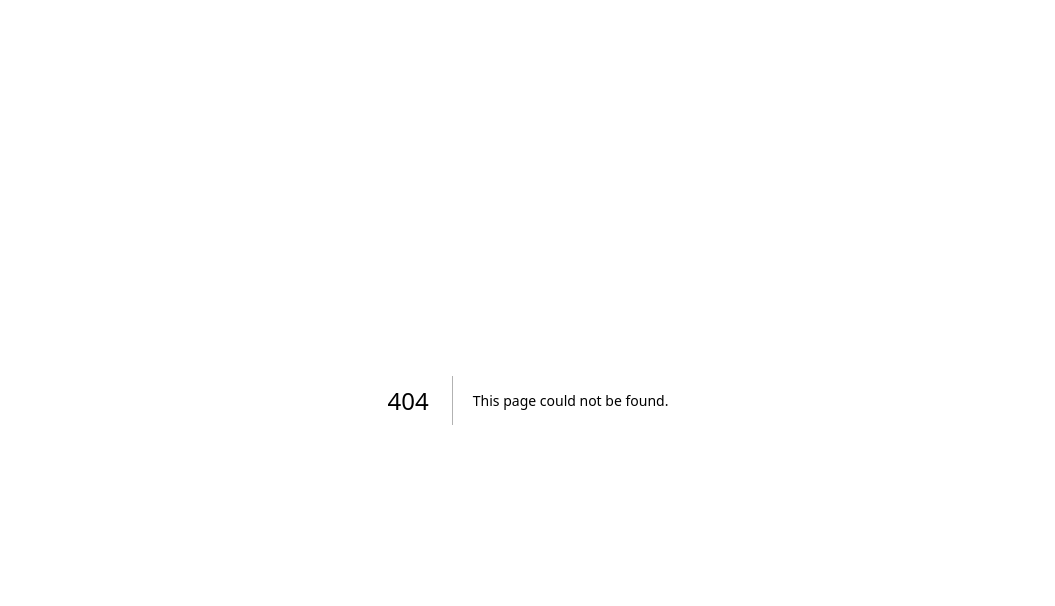
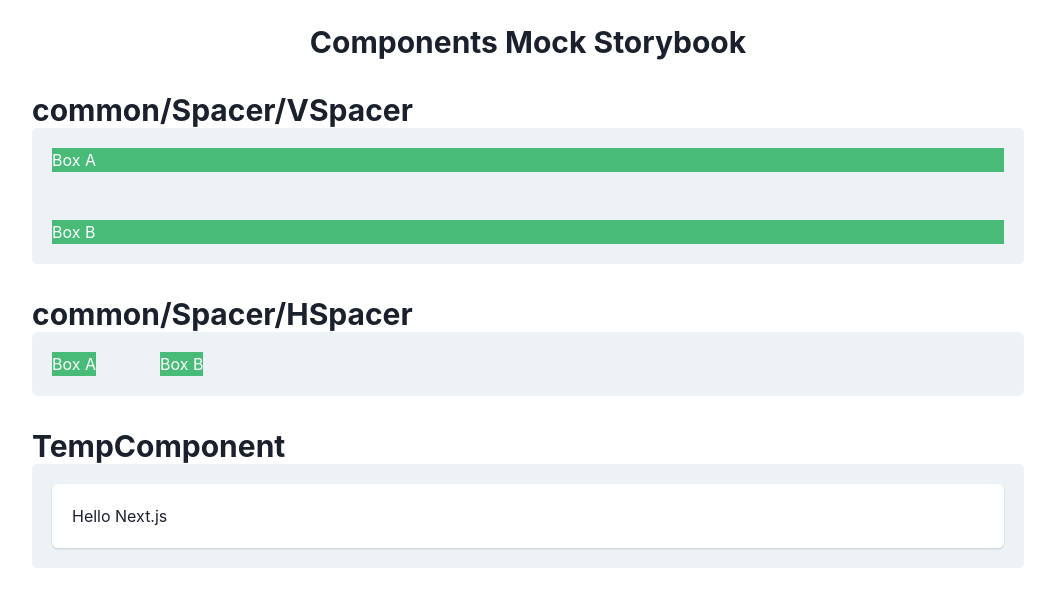
Before and after one commit to hacku-chamomilla/doutankyohi-front-end, a Next.js app: page /components in a window 1280 px wide. Before the commit this address had no page. Shown: the top 606 px of the page, without its empty margins (112-1167 px from the left). Built offline with nearby package versions, Linux system fonts and the light colour scheme.

Commit message:
feat: コンポーネントを可視化するためのページの作成

```diff
--- /dev/null
+++ b/pages/components.tsx
@@ -0,0 +1,91 @@
+import type { NextPage } from "next";
+import React from "react";
+
+import {
+  Box,
+  Card,
+  CardBody,
+  Container,
+  Heading,
+  HStack,
+  VStack,
+} from "@chakra-ui/react";
+
+import { HSpacer, VSpacer } from "@/components/common/Spacer";
+import { TempComponent } from "@/components/TempComponent";
+
+const Component: NextPage = () => {
+  return (
+    <>
+      <VStack>
+        <VSpacer size={4} />
+        <Container maxW="container.lg">
+          <Heading size="lg" textAlign="center">
+            Components Mock Storybook
+          </Heading>
+
+          {/*  common/Spacer/VSpacer  */}
+          <VSpacer size={8} />
+          <Heading size="lg">common/Spacer/VSpacer</Heading>
+          <Card variant="filled">
+            <CardBody>
+              <Box bg="green.400" w="100%" color="white">
+                Box A
+              </Box>
+              <VSpacer size={12} />
+              <Box bg="green.400" w="100%" color="white">
+                Box B
+              </Box>
+            </CardBody>
+          </Card>
+
+          {/* common/Spacer/HSpacer */}
+          <VSpacer size={8} />
+          <Heading size="lg">common/Spacer/HSpacer</Heading>
+          <Card variant="filled">
+            <CardBody>
+              <HStack>
+                <Box bg="green.400" color="white">
+                  Box A
+                </Box>
+                <HSpacer size={12} />
+                <Box bg="green.400" color="white">
+                  Box B
+                </Box>
+              </HStack>
+            </CardBody>
+          </Card>
+
+          {/* TempComponent */}
+          <VSpacer size={8} />
+          <Heading size="lg">TempComponent</Heading>
+          <Card variant="filled">
+            <CardBody>
+              <TempComponent />
+            </CardBody>
+          </Card>
+
+          {/* --------------------*/}
+
+          {/* 追加のテンプレート：消さないでね！！ */}
+
+          {/* --------------------*/}
+          {/* メモ */}
+          {/* ###/###/### の部分には components 以降のパスを記入する */}
+          {/* コンポーネントの配置順番はファイルのは位置順が嬉しい (性善説) */}
+
+          {/* コード */}
+          {/* ###/###/### */}
+          {/* <VSpacer size={8} />
+          <Heading size="lg">###/###/###</Heading>
+          <Card variant="filled">
+            <CardBody>
+              // ここに追加するコンポーネントを書く
+            </CardBody>
+          </Card> */}
+        </Container>
+      </VStack>
+    </>
+  );
+};
+export default Component;
```
